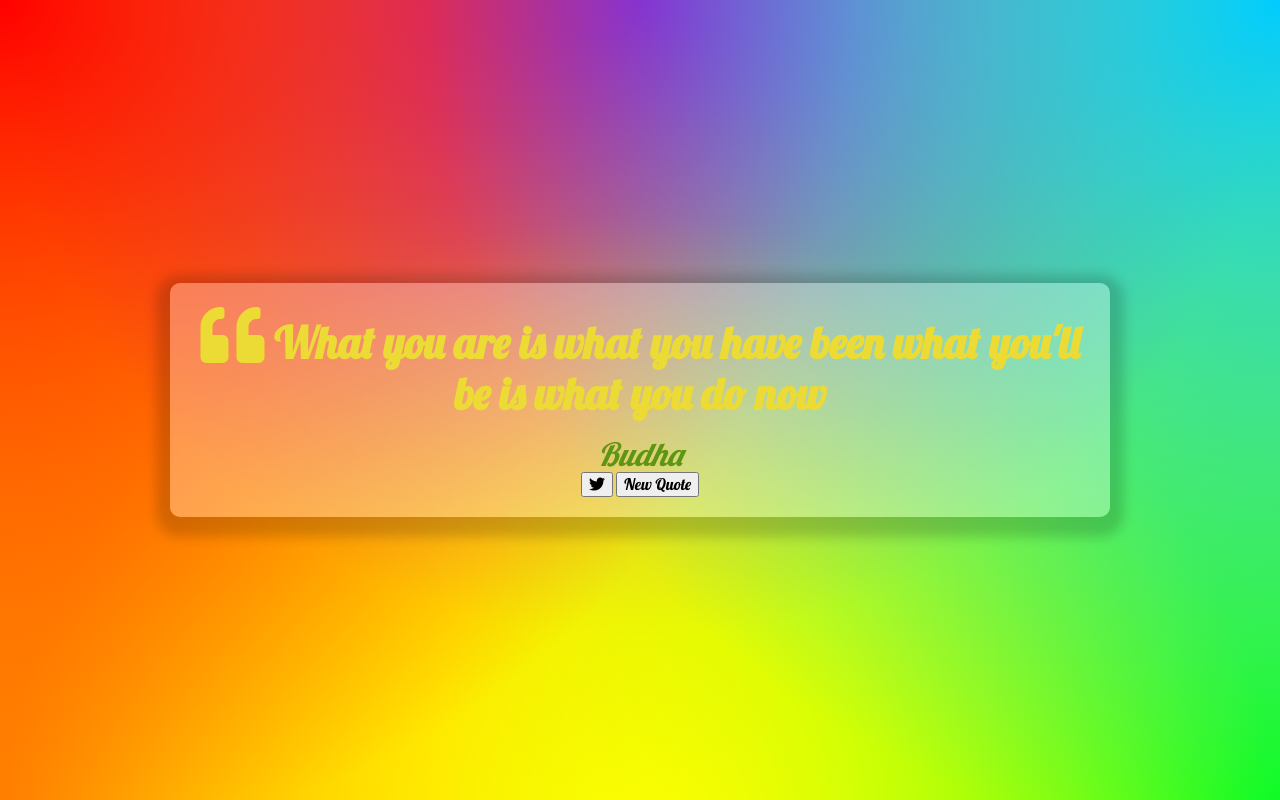
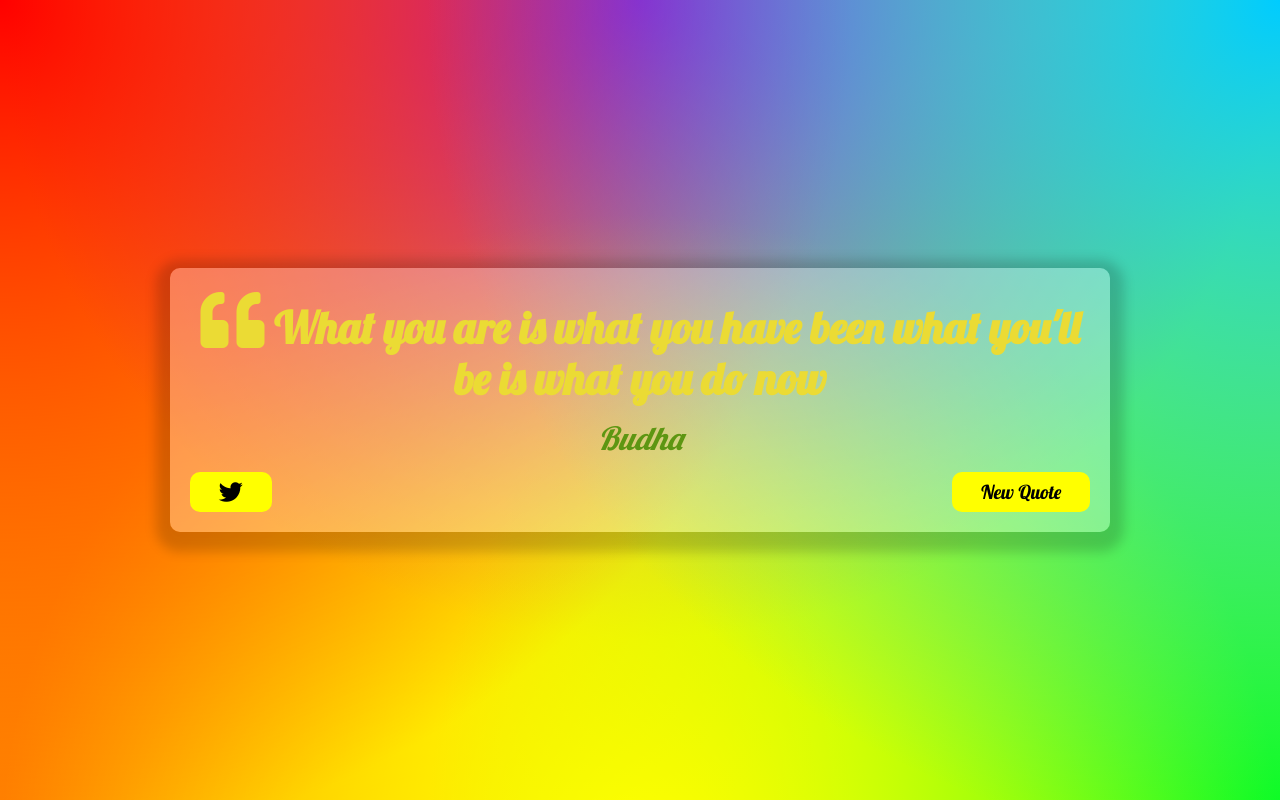
Before and after one commit to Safo-Prince/my-new-template-for-projects, a plain HTML site: page index.html in a window 1280 px wide. Drawn offline with Linux system fonts and the light colour scheme.

Commit message:
created beautiful buttons

```diff
--- a/style.css
+++ b/style.css
@@ -42,7 +42,35 @@ body {
   font-weight: 400;
   font-style: italic;
 }
+.button-container {
+  margin-top: 15px;
+  display: flex;
+  justify-content: space-between;
+}
 
+button {
+  cursor: pointer;
+  font-size: 1.2rem;
+  height: 2.5rem;
+  border: none;
+  border-radius: 10px;
+  background: yellow;
+  outline: none;
+  padding: 0.5rem 1.8rem;
+}
+button:hover {
+  background-color: white;
+}
+button:active {
+  transform: scale(1.2);
+}
+
+.twitter-button:hover {
+  color: #38a1f3;
+}
+.fa-twitter {
+  font-size: 1.5rem;
+}
 @media screen and (max-width: 1000px) {
   .quote-container {
     margin: auto 10px;
```
Also changed, not shown: 1 other file.
